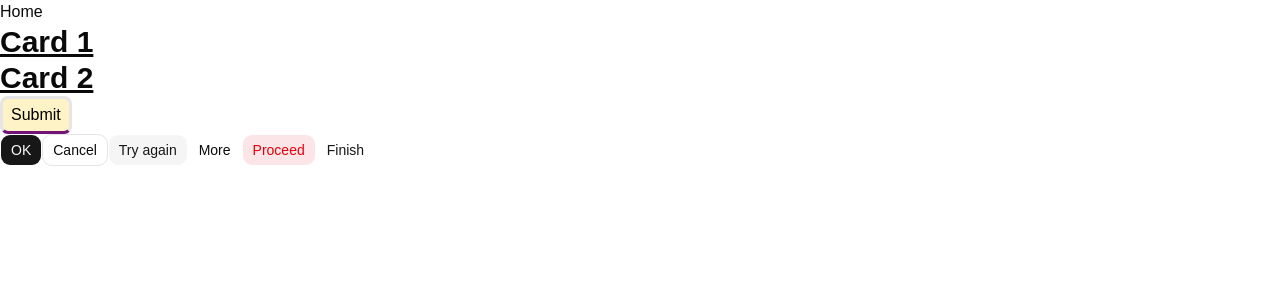
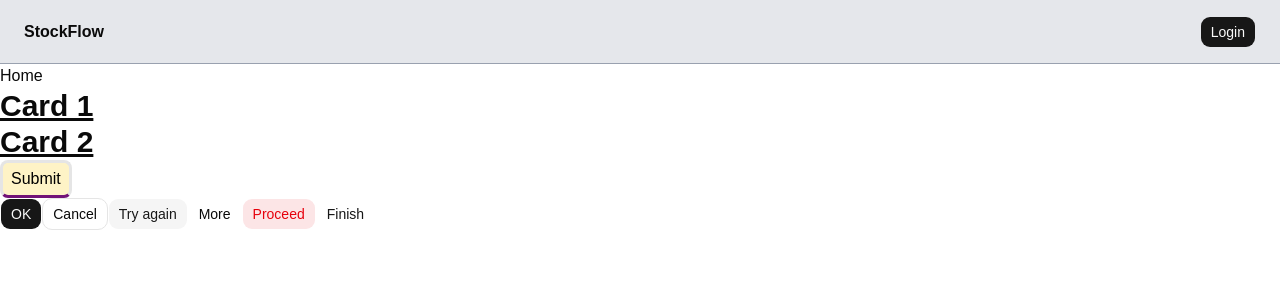
Before and after one commit to thanulabiman/StockFlow-Web, a React (Vite) app in the folder StockFlow-Web/: page / in a window 1280 px wide. Shown: the top 300 px of the page. Built offline with nearby package versions, Linux system fonts and the light colour scheme.

Commit message:
NavBar Added

```diff
--- a/StockFlow-Web/package.json
+++ b/StockFlow-Web/package.json
@@ -18,6 +18,7 @@
     "lucide-react": "^1.47.0",
     "react": "^19.2.8",
     "react-dom": "^19.2.8",
+    "react-router-dom": "^7.18.4",
     "shadcn": "^4.21.0",
     "tailwindcss": "^4.3.3",
     "tw-animate-css": "^1.4.0"
--- /dev/null
+++ b/StockFlow-Web/src/App.jsx
@@ -0,0 +1,17 @@
+import { BrowserRouter, Routes, Route } from "react-router-dom"
+
+import Home from "./pages/home";
+import Login from "./pages/login";
+
+function App() {
+    return (
+        <BrowserRouter>
+            <Routes>
+                <Route path="/" element={<Home />} />
+                <Route path="/login" element={<Login />} />
+            </Routes>
+        </BrowserRouter>
+    )
+}
+
+export default App
--- a/StockFlow-Web/src/components/Card.jsx
+++ b/StockFlow-Web/src/components/Card.jsx
@@ -6,4 +6,4 @@ function Card({ content }) {
     </h1>
 }
 
-export default Card
+export{Card}
--- /dev/null
+++ b/StockFlow-Web/src/components/top-nav/TopNav.jsx
@@ -0,0 +1,18 @@
+import React from 'react'
+
+import { Button } from "../ui/button"
+import { useNavigate } from 'react-router-dom'
+
+
+function TopNav() {
+    const navigate = useNavigate();
+
+    return (
+        <div className='flex justify-between items-center h-16 bg-gray-200 border-b border-b-gray-400 px-6'>
+            <div className='font-semibold text-foreground'>StockFlow</div>
+            <Button onClick={() => navigate("/login")}>Login</Button>
+        </div>
+    )
+}
+
+export default TopNav
--- a/StockFlow-Web/src/main.jsx
+++ b/StockFlow-Web/src/main.jsx
@@ -3,10 +3,10 @@ import { createRoot } from 'react-dom/client'
 
 import "./styles/index.css"
 
-import Home from "./pages/Home"
+import App from "./App"
 
 createRoot(document.getElementById('root')).render(
   <StrictMode>
-    <Home />
+    <App />
   </StrictMode>,
 )
--- a/StockFlow-Web/src/pages/Home.jsx
+++ b/StockFlow-Web/src/pages/home/com/Card.jsx
@@ -1,15 +1,15 @@
 import React from 'react'
 
-import Card from "../components/Card"
-import Button from '../components/Button'
-import { Button as ShadCNButton } from '../components/ui/button'
+import {Card as CommonCard} from "../../../components/Card"
+import Button from '../../../components/Button'
+import { Button as ShadCNButton } from '../../../components/ui/button'
 
-function Home() {
+
+function Card() {
     return (
         <div>
-            Home
-            <Card content={"Card 1"}/>
-            <Card content={"Card 2"}/>
+            <CommonCard content={"Card 1"} />
+            <CommonCard content={"Card 2"} />
 
             <Button />
             <ShadCNButton>OK</ShadCNButton>
@@ -22,4 +22,4 @@ function Home() {
     )
 }
 
-export default Home
+export default Card
--- /dev/null
+++ b/StockFlow-Web/src/pages/home/index.jsx
@@ -0,0 +1,17 @@
+import React from 'react';
+
+import Card from './com/Card';
+
+import TopNav from '../../components/top-nav/TopNav';
+
+function Home() {
+    return (
+        <div>
+            <TopNav />
+            Home
+            <Card />
+        </div>
+    )
+}
+
+export default Home
--- /dev/null
+++ b/StockFlow-Web/src/pages/login/index.jsx
@@ -0,0 +1,11 @@
+import React from 'react'
+
+function Login() {
+  return (
+    <div>
+      login
+    </div>
+  )
+}
+
+export default Login
```
Also changed, not shown: 1 other file (tests, documents, lock files or other folders).
